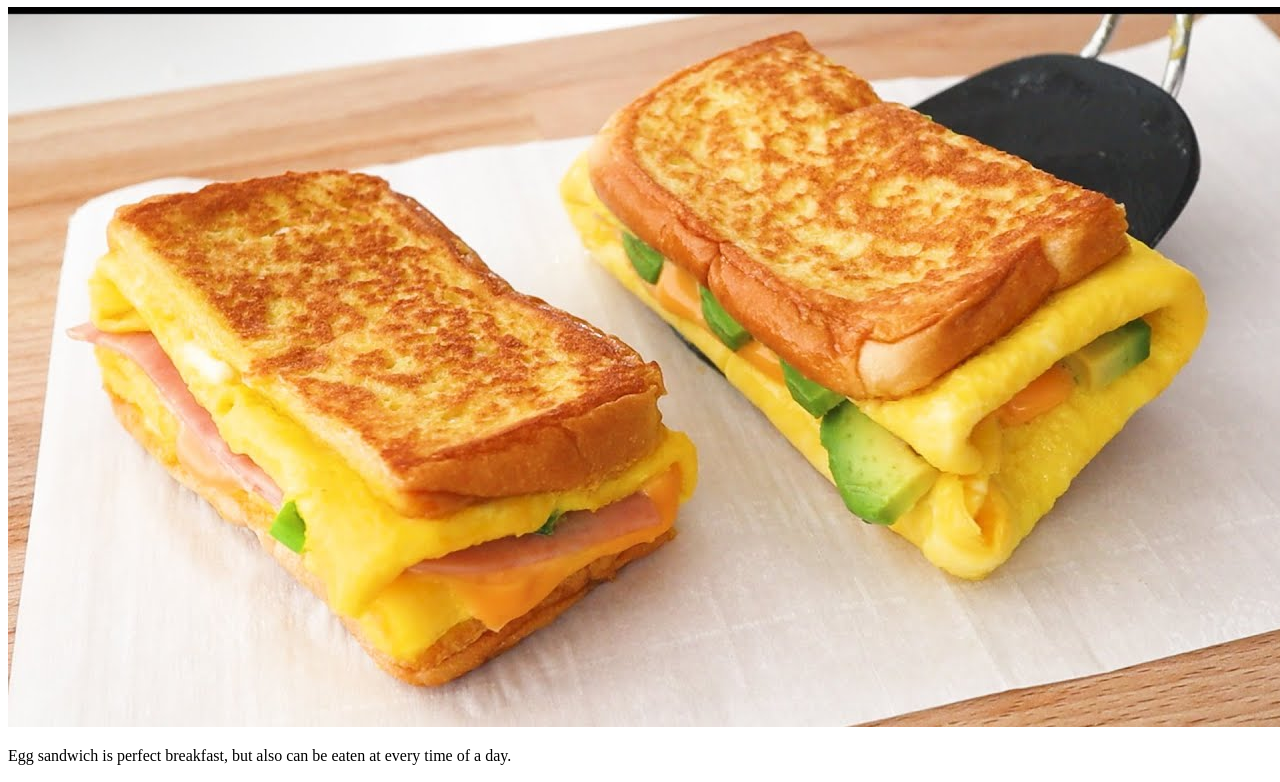
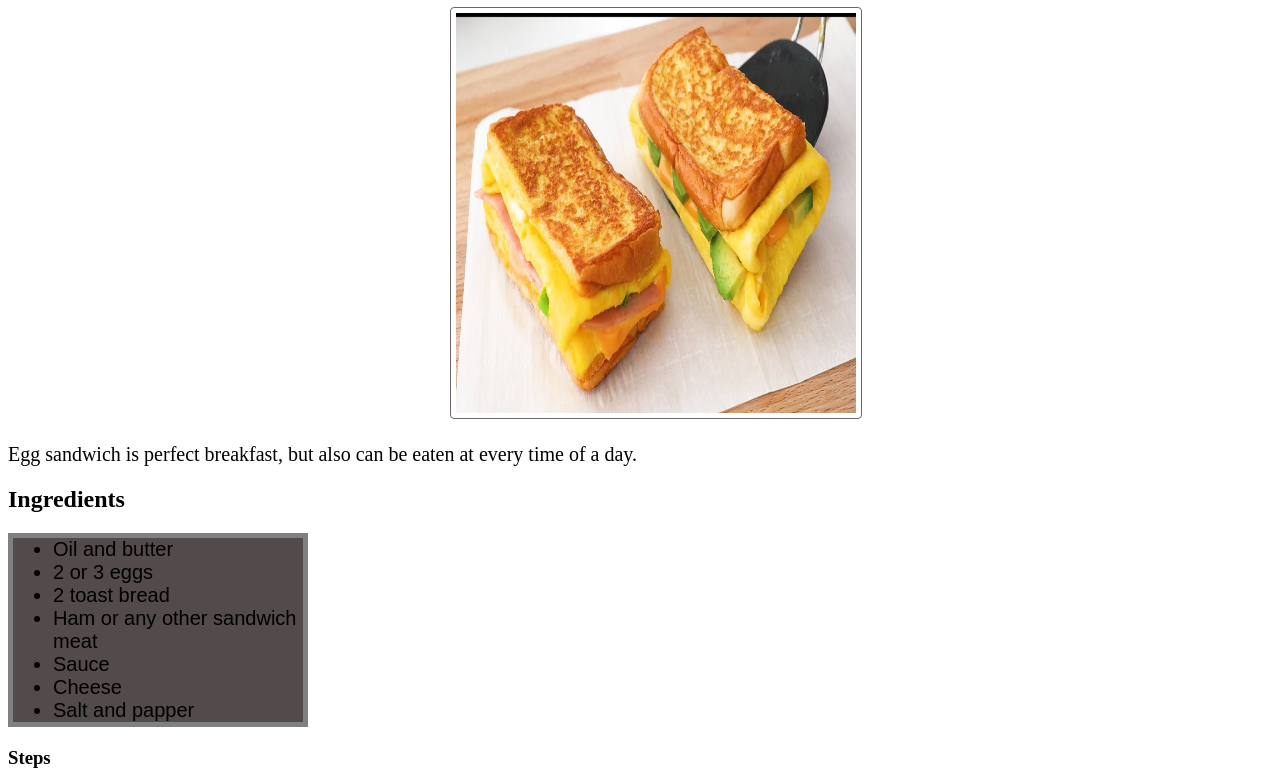
Before and after one commit to IvanMukticc/odin-recipes, a plain HTML site: page recipes/sandwich.html in a window 1280 px wide. Shown: the part 73-855 px from the top of the page. Drawn offline with Linux system fonts and the light colour scheme.

Commit message:
styling with css

```diff
--- a/recipes/sandwich.html
+++ b/recipes/sandwich.html
@@ -5,17 +5,20 @@
     <meta http-equiv="X-UA-Compatible" content="IE=edge">
     <meta name="viewport" content="width=device-width, initial-scale=1.0">
     <title>sandwich</title>
+    <link rel="stylesheet" href="steak.css" >
 </head>
 <body>
     <h1>Egg/Ham Sandwich</h1>
 
-    <img src="Photos/Egg-sandwich.jpg">
+    <div class="center">
+        <img src="Photos/Egg-sandwich.jpg">
+    </div>
 
     <p>Egg sandwich is perfect breakfast, but also can be eaten at every time of a day.</p>
 
     <h2>Ingredients</h2>
 
-    <ul>
+    <ul class="Ingredients">
         <li>Oil and butter</li>
         <li>2 or 3 eggs</li>
         <li>2 toast bread</li>
@@ -27,7 +30,7 @@
 
     <h3>Steps</h3>
 
-    <ol>
+    <ol class="Steps">
         <li>Smash 2 eggs into bowl and mix it well,</li>
         <li>Put oil and butter on pan, medium fire,</li>
         <li>When pan is hot, add eggs and put toast on both sides while eggs are still fluid,</li>
--- a/recipes/steak.css
+++ b/recipes/steak.css
@@ -1,3 +1,5 @@
+
+
 img {
     width: 400px;
     height: 400px;
@@ -5,14 +7,24 @@ img {
   border-radius: 4px;
   padding: 5px;
 
-
+   text-align: center;
 
 }
 
-#Steak_photo{
-    display: grid;
-    place-items: center;
+.center {
+  display: block;
+  margin-left: auto;
+  margin-right: auto;
+  width: 30%;
 }
+
+p{
+  font-family: 'Times New Roman', Times, serif;
+  font-size: 20px;
+  color: black;
+  font-weight:lighter;
+}
+
 
 h1 {
     text-align: center;
@@ -22,6 +34,7 @@ h1 {
 
 .Ingredients,
 .Steps {
+  font-family: Arial, Helvetica, sans-serif;
     width: 250px;
   background-color: rgb(83, 75, 75);
   font-size: 20px;
--- a/styles.css
+++ b/styles.css
@@ -1,4 +1,3 @@
-
 
   h1 {
     color: rebeccapurple;
@@ -10,6 +9,6 @@
   background-color: rgb(206, 101, 101);
   font-size: 32px;
   border: 5px solid gray;
-  margin: left;
+  margin: auto;
 
  }
```
Also changed, not shown: recipes/protein-smoothie.html (+6 -3 lines), recipes/steak.html (+1 -1 lines).
